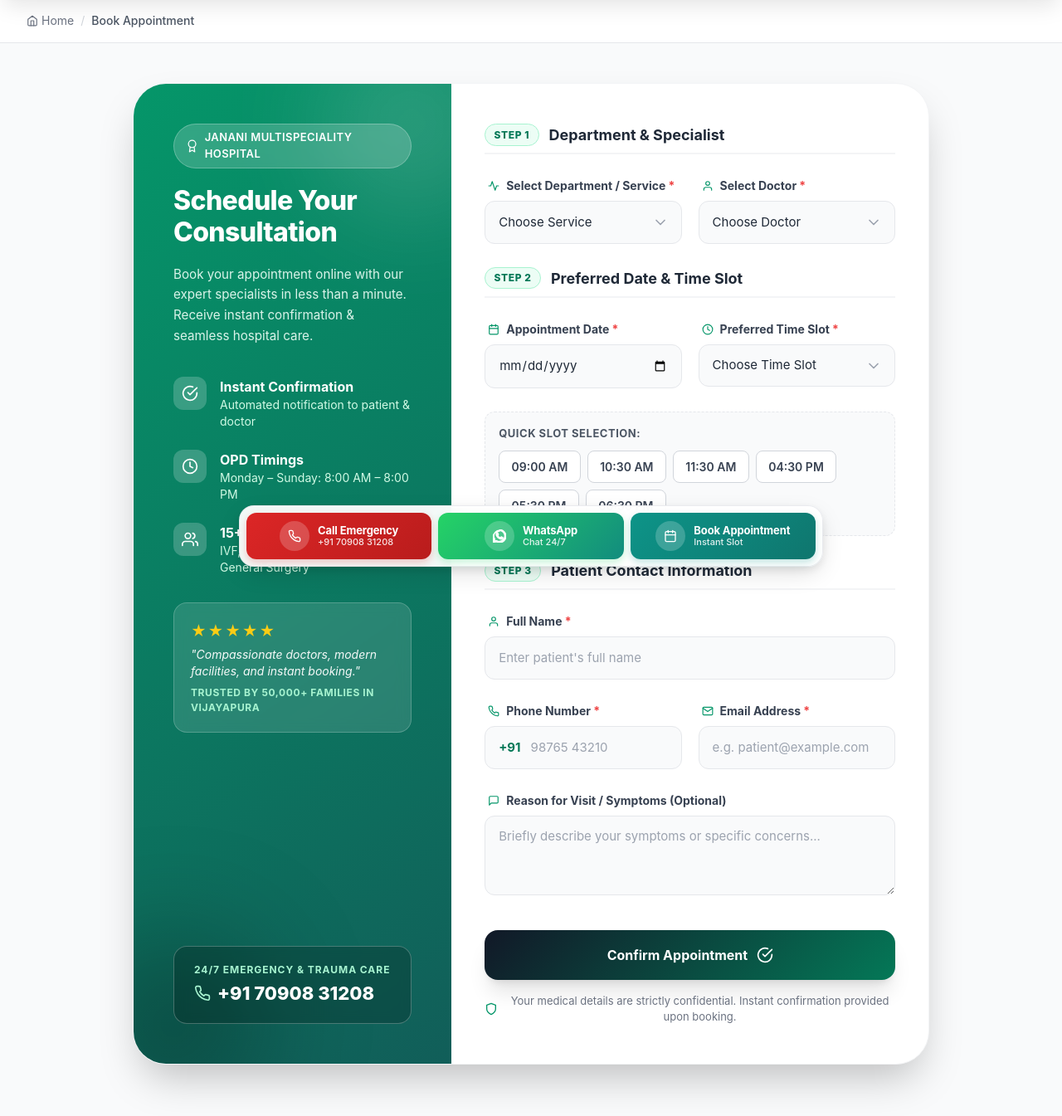
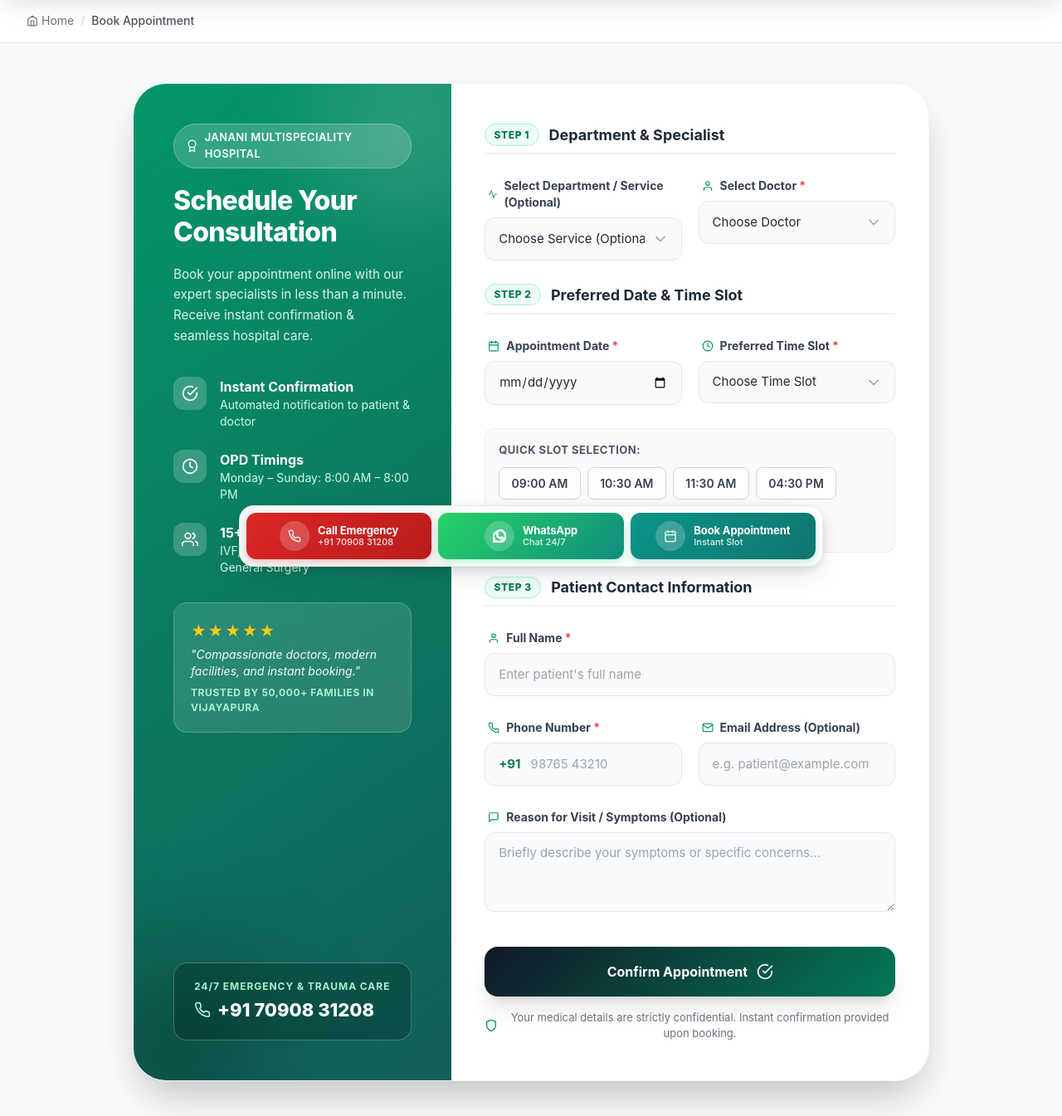
Before and after one commit to raisatyam9651/Janani-Hospital, a PHP site: page /pages/book-appointment.php in a window 1280 px wide. Shown: the part 97-1442 px from the top of the page at 83% size. Run offline with PHP 8.4, Linux system fonts and the light colour scheme.

Commit message:
Make department/service and email address optional fields in book-appointment form

```diff
--- a/pages/book-appointment.php
+++ b/pages/book-appointment.php
@@ -94,11 +94,11 @@ include $_SERVER['DOCUMENT_ROOT'] . '/includes/header.php';
               <div class="appt-form__row">
                 <div class="appt-field">
                   <label for="service" class="appt-field__label">
-                    <svg class="icon"><use href="#i-activity"></use></svg> Select Department / Service <span class="required">*</span>
+                    <svg class="icon"><use href="#i-activity"></use></svg> Select Department / Service (Optional)
                   </label>
                   <div class="appt-select-wrap">
-                    <select id="service" name="service" required class="appt-input" data-service-select>
-                        <option value="">Choose Service</option>
+                    <select id="service" name="service" class="appt-input" data-service-select>
+                        <option value="">Choose Service (Optional)</option>
                         <option value="IVF &amp; Fertility">IVF &amp; Fertility</option>
                         <option value="OBG">Obstetrics &amp; Gynecology (OBG)</option>
                         <option value="Pediatrics">Pediatrics &amp; Child Health</option>
@@ -212,9 +212,9 @@ include $_SERVER['DOCUMENT_ROOT'] . '/includes/header.php';
                 </div>
                 <div class="appt-field">
                   <label for="email" class="appt-field__label">
-                    <svg class="icon"><use href="#i-mail"></use></svg> Email Address <span class="required">*</span>
+                    <svg class="icon"><use href="#i-mail"></use></svg> Email Address (Optional)
                   </label>
-                  <input type="email" id="email" name="email" required class="appt-input"
+                  <input type="email" id="email" name="email" class="appt-input"
                     placeholder="e.g. patient@example.com">
                 </div>
               </div>
```
